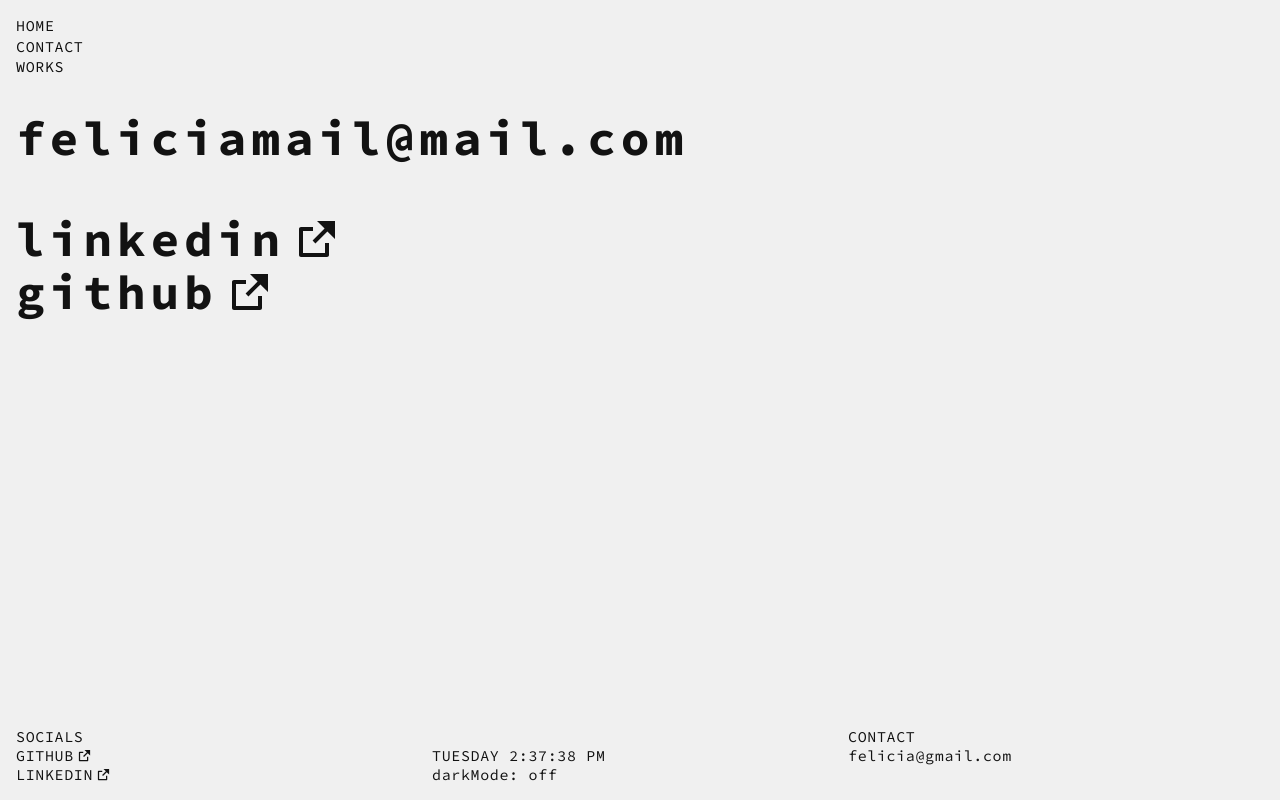
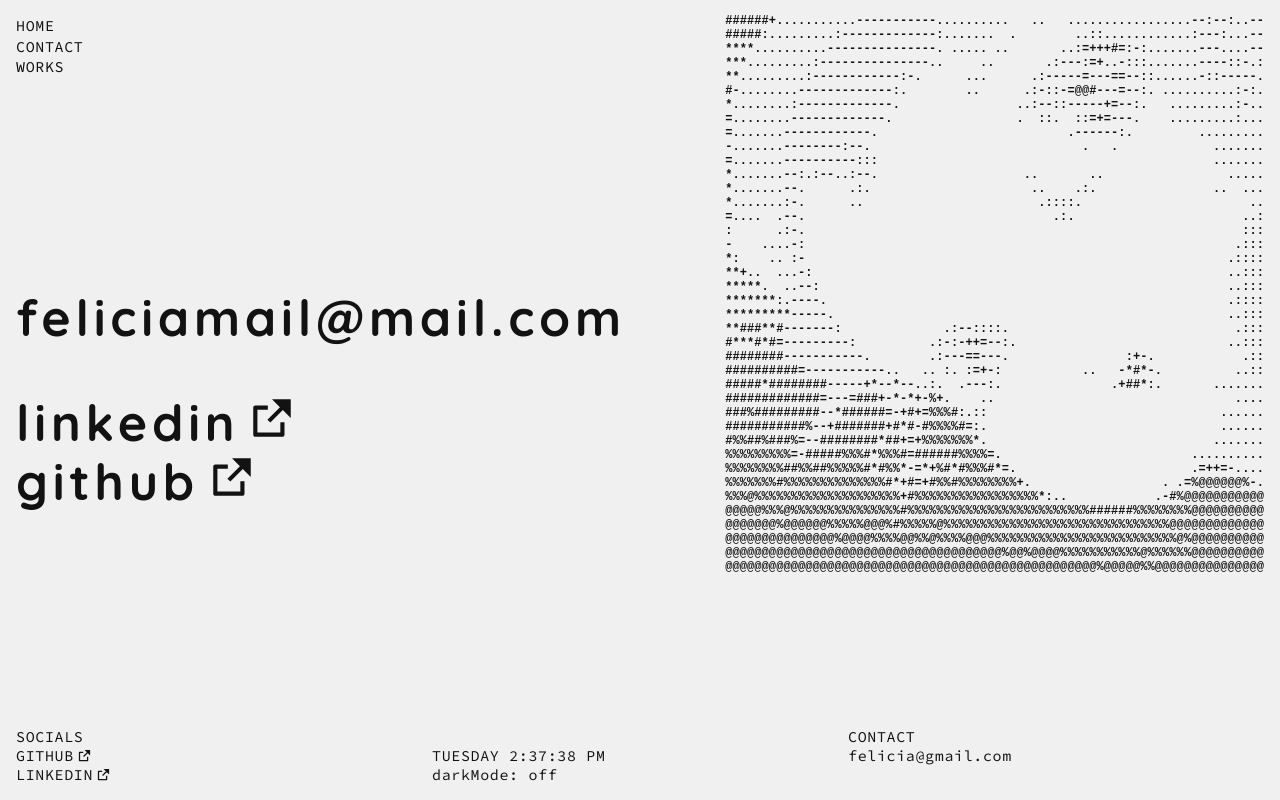
Before and after one commit to feliciawillnas/myportfolio, a React (Vite) app: page /contact in a window 1280 px wide. Built offline with nearby package versions, Linux system fonts and the light colour scheme; a web font is replaced by a local one.

Commit message:
contact page styling, added font

```diff
--- a/index.html
+++ b/index.html
@@ -7,8 +7,15 @@
     <title>Felicias Portfolio</title>
 
     <!-- Preconnect for faster font loading -->
+    <!-- <link rel="preconnect" href="https://fonts.googleapis.com" />
+    <link rel="preconnect" href="https://fonts.gstatic.com" crossorigin /> -->
+
     <link rel="preconnect" href="https://fonts.googleapis.com" />
     <link rel="preconnect" href="https://fonts.gstatic.com" crossorigin />
+    <link
+      href="https://fonts.googleapis.com/css2?family=Quicksand:wght@700&family=Source+Code+Pro:ital@0;1&display=swap"
+      rel="stylesheet"
+    />
 
     <!-- Preload the minimal stylesheet -->
     <link
--- a/src/GlobalStyles.js
+++ b/src/GlobalStyles.js
@@ -34,9 +34,14 @@ html, body, #root {
   }
 
   h2 {
-    font-family: "Source Code Pro", monospace;
-    font-weight: 600;
-    /* font-family: "DotGothic16", sans-serif; */
+    font-family: "Quicksand", sans-serif;
+    font-size: 50px;
+    letter-spacing: 0.3rem;
+    line-height: 1.1;
+
+    @media (max-width: 768px) {
+      font-size: 30px;
+    }
   }
 
   h4 {
@@ -96,4 +101,17 @@ html, body, #root {
   li {
     list-style: none;
   }
+
+  pre {
+    font-size: 12px;
+    letter-spacing: 0.005rem;
+    font-weight: 700;
+    overflow-x: auto;
+
+    color: ${({ theme }) => theme.text};
+
+    @media (max-width: 768px) {
+      font-size: 4px;
+    }
+  }
 `;
--- /dev/null
+++ b/src/components/AsciiArt.jsx
@@ -0,0 +1,57 @@
+import styled from "styled-components";
+
+export default function AsciiArt() {
+  return (
+    <Main>
+      {/* Some hover */}
+      <pre>
+        {`
+        ######+...........-----------..........   ..   .................--:--:..--
+        #####:.........:-------------:.......  .        ..::............:---:...--
+        ****..........---------------. ..... ..       ..:=+++#=:-:.......---....--
+        ***.........:---------------..     ..       .:---:=+..-:::.......----::-.:
+        **.........:------------:-.      ...      .:-----=---==--::......-::-----.
+        #-........-------------:.        ..      .:-::-=@@#---=--:. ..........:-:.
+        *........:-------------.                ..:--::-----+=--:.   .........:-..
+        =........-------------.                 .  ::.  ::=+=---.    .........:...
+        =.......------------.                          .------:.         .........
+        -.......--------:--.                             .   .             .......
+        =.......----------:::                                              .......
+        *.......--:.:--..:--.                    ..       ..                 .....
+        *.......--.      .:.                      ..    .:.                ..  ...
+        *.......:-.      ..                        .::::.                       ..
+        =....  .--.                                  .:.                       ..:
+        :      .:-.                                                            :::
+        -    ....-:                                                           .:::
+        *:    .. :-                                                          .::::
+        **+..  ...-:                                                         ..:::
+        *****.  ..--:                                                        ..:::
+        *******:.----.                                                       .::::
+        *********-----.                                                      ..:::
+        **###**#-------:              .:--::::.                               .:::
+        #***#*#=---------:          .:-:-++=--:.                             ..:::
+        ########-----------.        .:---==---.                :+-.            .::
+        ##########=-----------..   .. :. :=+-:           ..   -*#*-.          ..::
+        #####*########-----+*--*--..:.  .---:.               .+##*:.       .......
+        #############=---=###+-*-*+-%+.    ..                                 ....
+        ###%#########--*######=-+#+=%%%#:.::                                ......
+        ###########%--+#######+#*#-#%%%%#=:.                                ......
+        #%%##%###%=--########*##+=+%%%%%%%*.                               .......
+        %%%%%%%%%=-#####%%%#*%%%#=######%%%%=.                          ..........
+        %%%%%%%%##%%##%%%%%#*#%%*-=*+%#*#%%%#*=.                        .=++=-....
+        %%%%%%%#%%%%%%%%%%%%%%#*+#=+#%%#%%%%%%%%+.                  . .=%@@@@@@%-.
+        %%%@%%%%%%%%%%%%%%%%%%%%+#%%%%%%%%%%%%%%%%%*:..            .-#%@@@@@@@@@@@
+        @@@@@%%%@%%%%%%%%%%%%%%%#%%%%%%%%%%%%%%%%%%%%%%%%%######%%%%%%%%@@@@@@@@@@
+        @@@@@@@%@@@@@@%%%%%@@@%#%%%%%@%%%%%%%%%%%%%%%%%%%%%%%%%%%%%%%@@@@@@@@@@@@@
+        @@@@@@@@@@@@@@@%@@@@%%%%@@%%@%%%%@@@%%%%%%%%%%%%%%%%%%%%%%%%%%@%@@@@@@@@@@
+        @@@@@@@@@@@@@@@@@@@@@@@@@@@@@@@@@@@@@@%@@%@@@@%%%%%%%%%%%@%%%%%%@@@@@@@@@@
+        @@@@@@@@@@@@@@@@@@@@@@@@@@@@@@@@@@@@@@@@@@@@@@@@@@@%@@@@@%%@@@@@@@@@@@@@@@
+        `}
+      </pre>
+    </Main>
+  );
+}
+
+const Main = styled.div`
+  /* width: fit-content; */
+`;
--- a/src/pages/Contact.jsx
+++ b/src/pages/Contact.jsx
@@ -1,6 +1,7 @@
 import React from "react";
 import { RiExternalLinkFill } from "react-icons/ri";
 import styled from "styled-components";
+import AsciiArt from "../components/AsciiArt";
 
 export default function Contact() {
   return (
@@ -14,10 +15,12 @@ export default function Contact() {
               target="_blank"
               rel="noopener noreferrer"
             >
-              <span>
+              <LinkStyling>
                 <h2>LinkedIn</h2>
-                <RiExternalLinkFill />
-              </span>
+                <h2>
+                  <RiExternalLinkFill />
+                </h2>
+              </LinkStyling>
             </a>
           </li>
           <li>
@@ -26,20 +29,34 @@ export default function Contact() {
               target="_blank"
               rel="noopener noreferrer"
             >
-              <span>
+              <LinkStyling>
                 <h2>GitHub</h2>
-                <RiExternalLinkFill />
-              </span>
+                <h2>
+                  <RiExternalLinkFill />
+                </h2>
+              </LinkStyling>
             </a>
           </li>
         </ul>
       </Content>
+      <Wrapper>
+        <AsciiArt />
+      </Wrapper>
     </Main>
   );
 }
 
 const Main = styled.main`
   /* height: 100vh; */
+  display: flex;
+  justify-content: space-between;
+  align-items: center;
+
+  @media (max-width: 768px) {
+    flex-direction: column;
+    gap: 2rem;
+    align-items: center;
+  }
 `;
 
 const Content = styled.div`
@@ -48,7 +65,7 @@ const Content = styled.div`
   padding: 0 1rem;
   gap: 3rem;
 
-  padding-top: 7rem;
+  /* padding-top: 7rem; */
 
   a {
     text-transform: lowercase;
@@ -58,28 +75,27 @@ const Content = styled.div`
     }
   }
 
-  span {
-    display: flex;
-    align-items: center;
-
-    // Icon size
-    font-size: 3rem;
-    gap: 0.5rem;
-  }
-
   h2 {
-    font-size: 3rem;
-    letter-spacing: 0.3rem;
-    line-height: 1.1;
     overflow-wrap: break-word;
     width: fit-content;
 
     &:hover {
       cursor: pointer;
     }
-
-    @media (max-width: 768px) {
-      font-size: 2.5rem;
-    }
   }
 `;
+
+const LinkStyling = styled.div`
+  display: flex;
+  align-items: center;
+  gap: 0.5rem;
+`;
+
+const Wrapper = styled.div`
+  height: 100vh;
+  padding: 0 1rem;
+
+  @media (max-width: 768px) {
+    height: fit-content;
+  }
+`;
```
